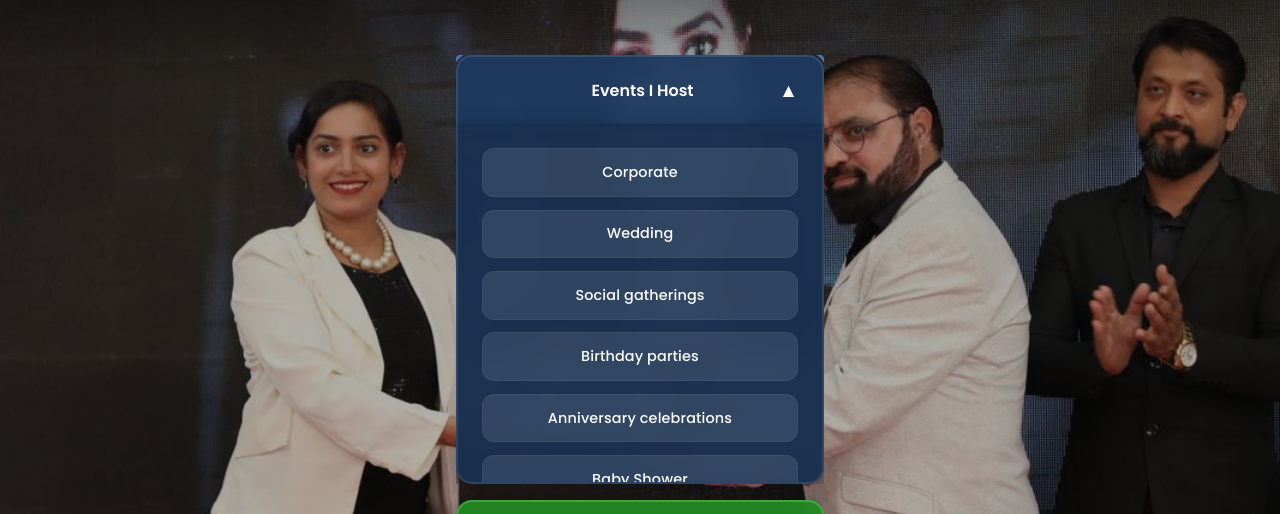
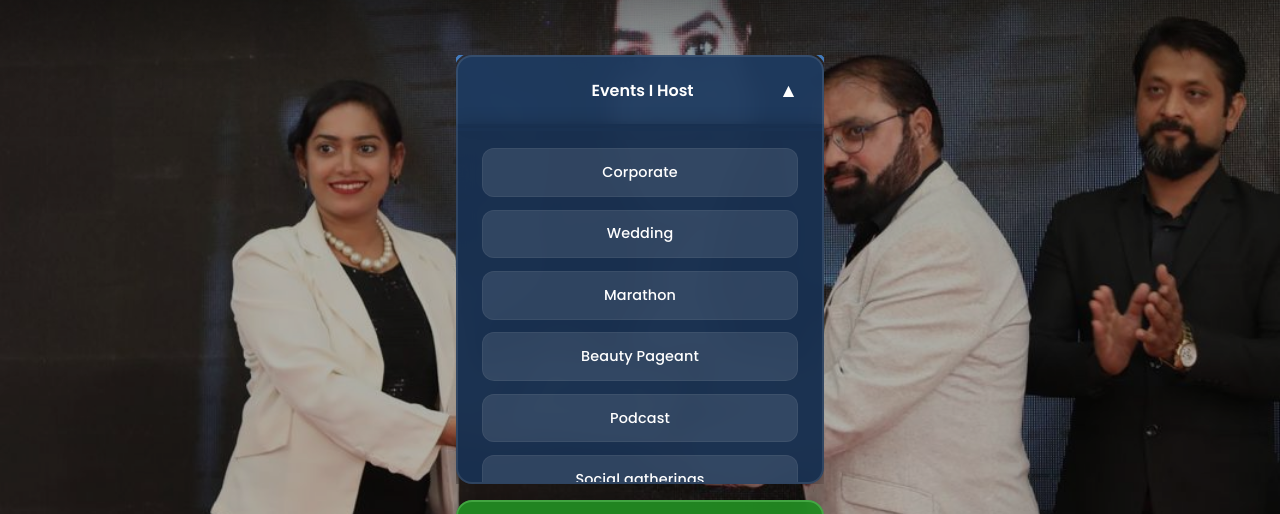
Before and after one commit to Anchor-Sonya/digital-card, a website: page index.html in a window 1280 px wide. Both pictures are taken after a click on the button "Toggle services list". Shown: the part 110-624 px from the top of the page. Drawn offline with Linux system fonts and the light colour scheme.

Commit message:
added marathon etc

```diff
--- a/index.html
+++ b/index.html
@@ -500,6 +500,9 @@
           <div class="services-grid">
             <div class="service">Corporate</div>
             <div class="service">Wedding</div>
+            <div class="service">Marathon</div>
+            <div class="service">Beauty Pageant</div>
+            <div class="service">Podcast</div>
             <div class="service">Social gatherings</div>
             <div class="service">Birthday parties</div>
             <div class="service">Anniversary celebrations</div>
```
